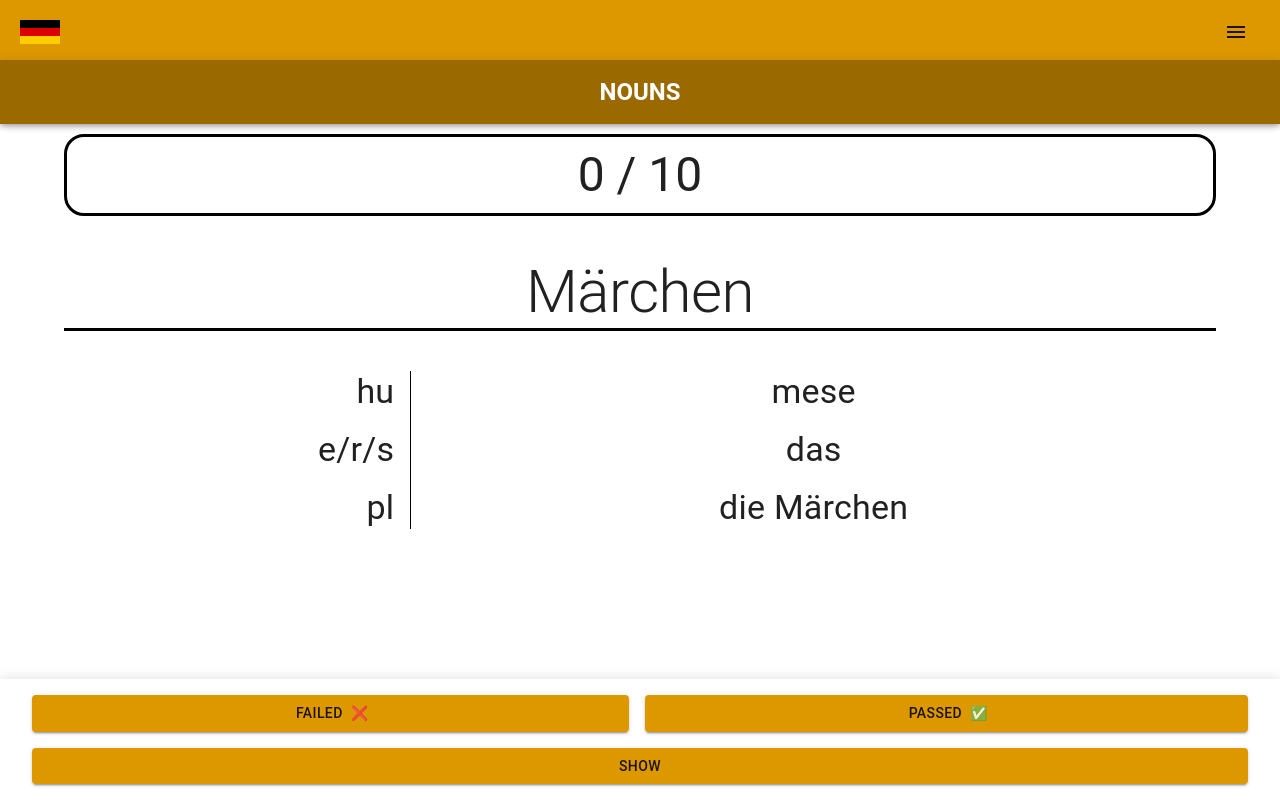
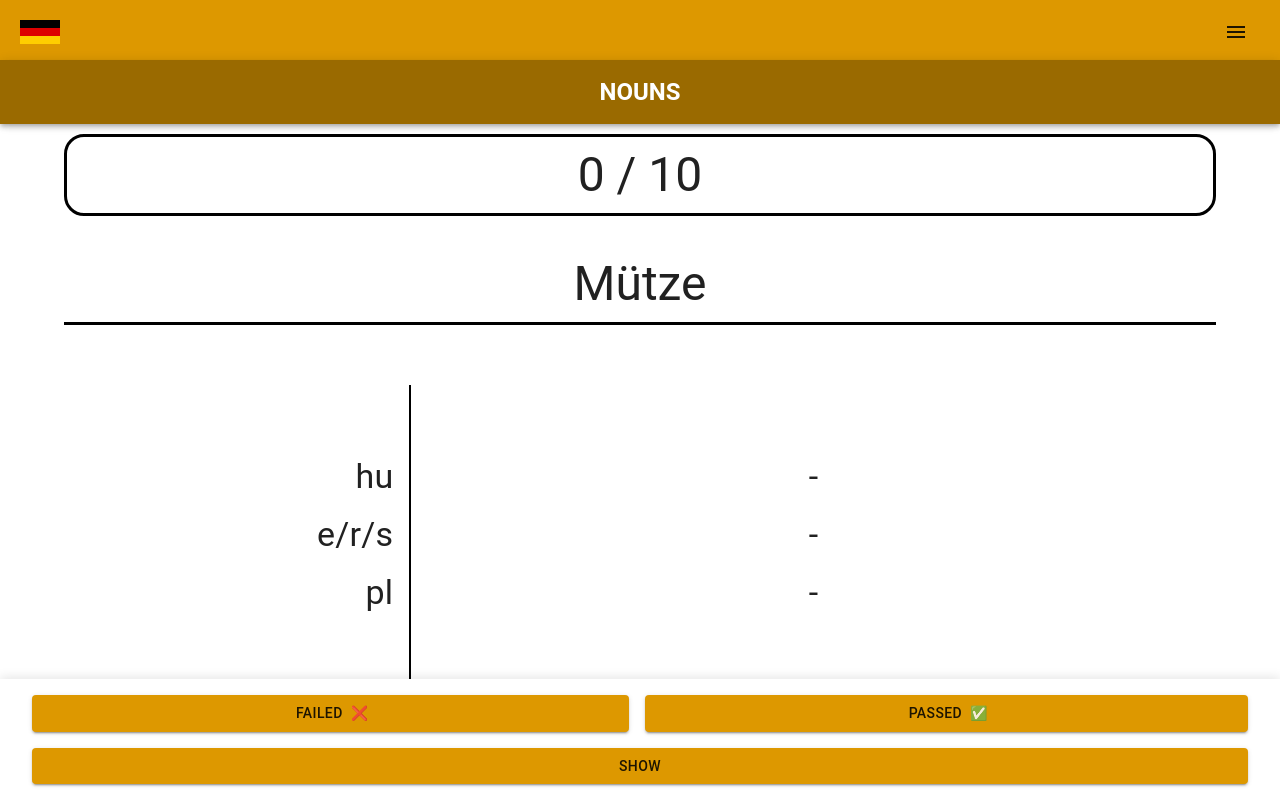
Before and after one commit to somahargitai/german-learning, a React (Vite) app: page /nouns in a window 1280 px wide. Built offline with nearby package versions, Linux system fonts and the light colour scheme.

Commit message:
nouns works

```diff
--- a/src/pages/Nouns.jsx
+++ b/src/pages/Nouns.jsx
@@ -8,22 +8,94 @@ import {
   Container,
   TableContainer,
 } from "@mui/material";
-import { useState } from "react";
+import { useEffect, useState } from "react";
 
 function Nouns() {
   const [passedInLastTen, setPassedInLastTen] = useState(Array(10).fill(false));
   const [successCounter, setSuccessCounter] = useState(0);
   const [actualIndex, setActualIndex] = useState(0);
+  const [actualWord, setActualWord] = useState("");
   const [actualLanguage, setActualLanguage] = useState("de");
+  const [solutions, setSolutions] = useState([
+    { solution: "bla", visible: false },
+    { solution: "blabla", visible: false },
+    { solution: "blablabla", visible: false },
+  ]);
+  const [showButtonDisabled, setShowButtonDisabled] = useState(false);
 
-  function getNextWord() {
+  function getNextWordIndex() {
     let randomIndex;
     do {
       randomIndex = Math.floor(Math.random() * words.length);
     } while (randomIndex === actualIndex);
 
-    setActualIndex(randomIndex);
+    return randomIndex;
   }
+
+  const setSolutionsItemVisible = (index) => {
+    setSolutions(
+      solutions.map((solution, si) =>
+        si === index ? { ...solution, visible: true } : solution
+      )
+    );
+  };
+
+  function setNextPassed() {
+    solutions.forEach((solution) => console.log(solution));
+    if (solutions[0].visible === false) {
+      setSolutionsItemVisible(0);
+      solutions.forEach((solution) => console.log(solution));
+    } else if (solutions[1].visible === false) {
+      setSolutionsItemVisible(1);
+      solutions.forEach((solution) => console.log(solution));
+    } else if (solutions[2].visible === false) {
+      setSolutionsItemVisible(2);
+      solutions.forEach((solution) => console.log(solution));
+      setShowButtonDisabled(true);
+    }
+  }
+
+  function getRandomLanguage() {
+    const languages = ["de", "hu"];
+    const randomIndex = Math.floor(Math.random() * languages.length);
+    const chosenLanguage = languages[randomIndex];
+    return chosenLanguage;
+  }
+
+  useEffect(() => {
+    const language = getRandomLanguage();
+    setActualLanguage(language);
+    const nextWordIndex = getNextWordIndex();
+    const nextWord = words[nextWordIndex][actualLanguage];
+    setActualIndex(nextWordIndex);
+    setActualWord(nextWord);
+
+    console.log(`word: ${nextWord}, i: ${nextWordIndex}, lang: ${language}`);
+
+    const wordItemFound = words.filter(
+      (word) => nextWord === word[actualLanguage]
+    );
+    console.log(wordItemFound);
+
+    const translationSolution =
+      language === "de" ? wordItemFound[0].hu : wordItemFound[0].de;
+    const pluralSolution = wordItemFound[0].de_pl;
+    const pronounSolution = wordItemFound[0].pronoun;
+    const solutionsFound = [
+      { solution: translationSolution, visible: false },
+      { solution: pronounSolution, visible: false },
+      { solution: pluralSolution, visible: false },
+    ];
+    console.log("solutionFound");
+    console.log(solutionsFound);
+
+    setSolutions(solutionsFound);
+  }, []);
+
+  useEffect(() => {
+    console.log("solutions");
+    console.log(solutions);
+  });
 
   return (
     <Container
@@ -75,9 +147,16 @@ function Nouns() {
         sx={{
           marginTop: "40px",
           borderBottom: "3px solid black",
+          paddingBottom: "10px",
+          marginBottom: "20px",
         }}
       >
-        <Typography variant="h2">{words[actualIndex].de}</Typography>
+        <Typography variant="h3">
+          {
+            // words[actualIndex].de
+            actualWord
+          }
+        </Typography>
       </Box>
 
       {/* translation table  */}
@@ -89,29 +168,47 @@ function Nouns() {
         paddingX={2}
         paddingTop={5}
       >
+        {/* label column */}
         <Stack
           direction="column"
           spacing={2}
           width="30%"
+          minHeight={300}
+          justifyContent="center"
           sx={{
-            borderRight: "1px solid black",
+            borderRight: "2px solid black",
             textAlign: "right",
             paddingRight: 2,
           }}
         >
-          <Typography variant="h4">hu</Typography>
+          <Typography variant="h4">
+            {actualLanguage === "hu" ? "de" : "hu"}
+          </Typography>
           <Typography variant="h4">e/r/s</Typography>
           <Typography variant="h4">pl</Typography>
         </Stack>
+
+        {/* value column */}
         <Stack
           direction="column"
           spacing={2}
           width="70%"
-          //
+          minHeight={300}
+          justifyContent="center"
         >
-          <Typography variant="h4">{words[actualIndex].hu}</Typography>
-          <Typography variant="h4">{words[actualIndex].pronoun}</Typography>
-          <Typography variant="h4">die {words[actualIndex].de_pl}</Typography>
+          {solutions.length > 0 && (
+            <>
+              <Typography variant="h4">
+                {solutions[0].visible ? solutions[0].solution : "-"}
+              </Typography>
+              <Typography variant="h4">
+                {solutions[1].visible ? solutions[1].solution : "-"}
+              </Typography>
+              <Typography variant="h4">
+                {solutions[2].visible ? solutions[2].solution : "-"}
+              </Typography>
+            </>
+          )}
         </Stack>
       </Stack>
 
@@ -144,7 +241,12 @@ function Nouns() {
 
         {/* Footer Show */}
         <Stack direction="row" justifyContent="center" sx={{ mt: 2, mx: 2 }}>
-          <Button variant="contained" sx={{ flexGrow: 1 }}>
+          <Button
+            disabled={showButtonDisabled}
+            onClick={() => setNextPassed()}
+            variant="contained"
+            sx={{ flexGrow: 1 }}
+          >
             Show
           </Button>
         </Stack>
```
